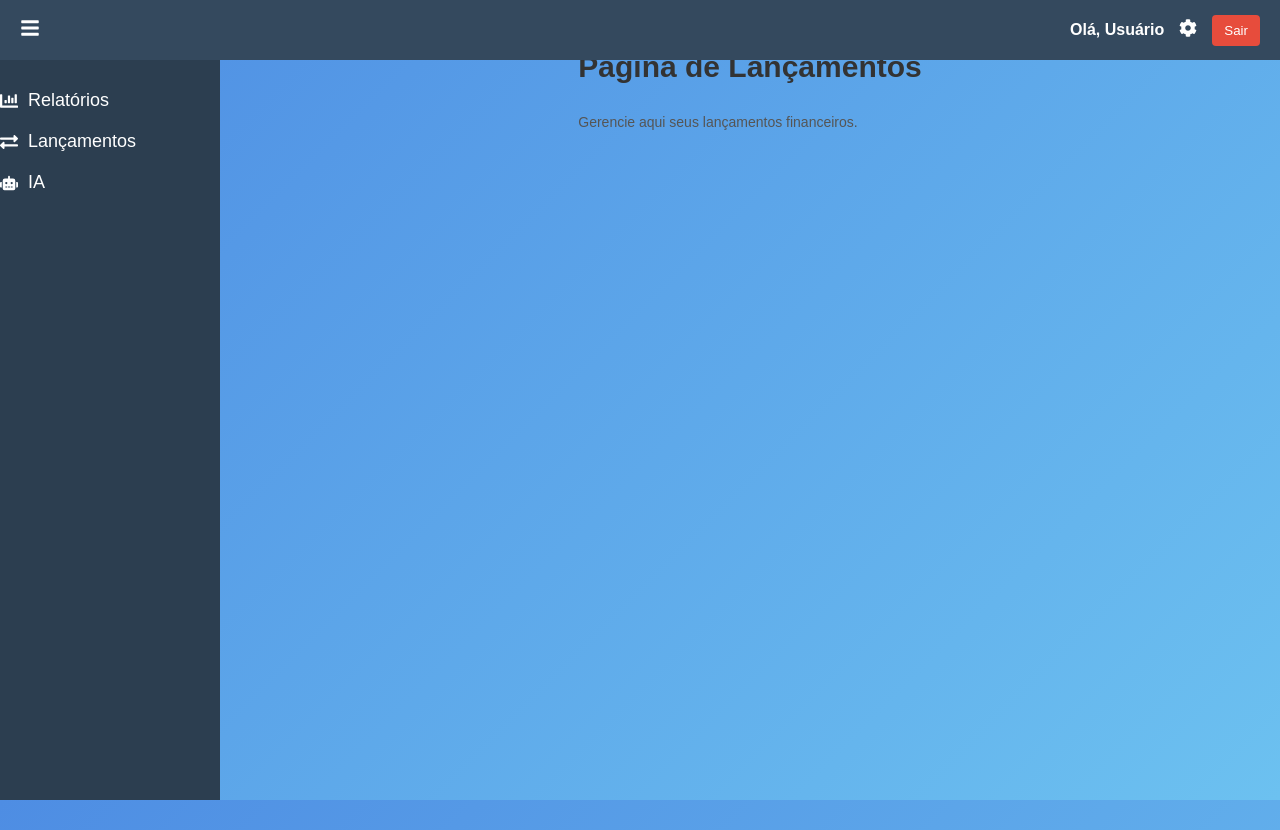
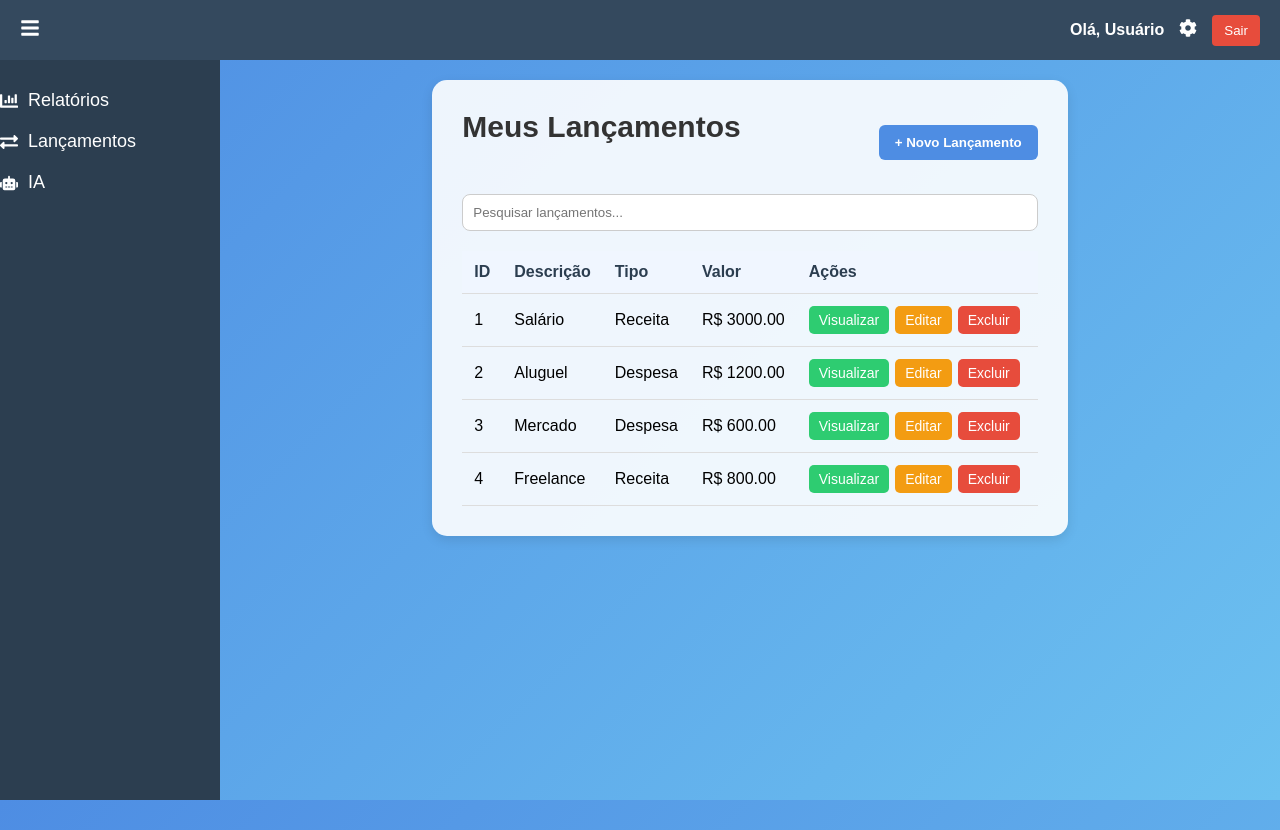
Before and after one commit to JoaoPLdeSouza/MyFinance, a React (Create React App) app: page /lancamentos in a window 1280 px wide. Built offline with nearby package versions, Linux system fonts and the light colour scheme.

Commit message:
Pagina de Lançamentos

```diff
--- /dev/null
+++ b/src/assets/Lancamentos.css
@@ -0,0 +1,78 @@
+.lancamentos-container {
+    background-color: rgba(255, 255, 255, 0.9);
+    margin: 30px auto;
+    padding: 30px;
+    border-radius: 15px;
+    box-shadow: 0 4px 12px rgba(0, 0, 0, 0.1);
+    max-width: 1000px;
+  }
+
+  .header-bar {
+    display: flex;
+    justify-content: space-between;
+    align-items: center;
+    margin-bottom: 20px;
+  }
+
+  .search-bar {
+    width: 100%;
+    padding: 10px;
+    margin-bottom: 20px;
+    border-radius: 8px;
+    border: 1px solid #ccc;
+  }
+
+  .lancamentos-table {
+    width: 100%;
+    border-collapse: collapse;
+  }
+
+  .lancamentos-table th,
+  .lancamentos-table td {
+    padding: 12px;
+    text-align: left;
+    border-bottom: 1px solid #ddd;
+  }
+
+  .lancamentos-table th {
+    background-color: #f0f6ff;
+    color: #2c3e50;
+  }
+
+  .acoes button {
+    margin-right: 6px;
+    padding: 6px 10px;
+    border: none;
+    border-radius: 5px;
+    cursor: pointer;
+    font-size: 14px;
+  }
+
+  .visualizar {
+    background-color: #2ecc71;
+    color: white;
+  }
+
+  .editar {
+    background-color: #f39c12;
+    color: white;
+  }
+
+  .excluir {
+    background-color: #e74c3c;
+    color: white;
+  }
+
+  .novo-button {
+    padding: 10px 16px;
+    background-color: #4e8de3;
+    color: white;
+    border: none;
+    border-radius: 6px;
+    cursor: pointer;
+    font-weight: bold;
+  }
+
+  .novo-button:hover {
+    background-color: #6cc1f0;
+  }
--- a/src/pages/Lancamentos.js
+++ b/src/pages/Lancamentos.js
@@ -1,15 +1,62 @@
 // src/pages/Lancamentos.js
-import React from "react";
+import React, { useEffect, useState } from "react";
 import Layout from "../components/Layout";
+import "../assets/Lancamentos.css"; // Novo CSS exclusivo para lançamentos
 
-// Componente da página de Lançamentos
 const Lancamentos = () => {
+  const [lancamentos, setLancamentos] = useState([]);
+
+  // Exemplo estático de lançamentos (você substituirá com dados reais do back futuramente)
+  useEffect(() => {
+    setLancamentos([
+      { id: 1, descricao: "Salário", tipo: "Receita", valor: 3000 },
+      { id: 2, descricao: "Aluguel", tipo: "Despesa", valor: 1200 },
+      { id: 3, descricao: "Mercado", tipo: "Despesa", valor: 600 },
+      { id: 4, descricao: "Freelance", tipo: "Receita", valor: 800 },
+    ]);
+  }, []);
+
   return (
-    // Utiliza o Layout com sidebar e header
     <Layout>
-      {/* Conteúdo principal da página */}
-      <h2>Página de Lançamentos</h2>
-      <p>Gerencie aqui seus lançamentos financeiros.</p>
+      <div className="lancamentos-container">
+        <div className="header-bar">
+          <h2>Meus Lançamentos</h2>
+          <button className="novo-button">+ Novo Lançamento</button>
+        </div>
+
+        <input
+          type="text"
+          className="search-bar"
+          placeholder="Pesquisar lançamentos..."
+        />
+
+        <table className="lancamentos-table">
+          <thead>
+            <tr>
+              <th>ID</th>
+              <th>Descrição</th>
+              <th>Tipo</th>
+              <th>Valor</th>
+              <th>Ações</th>
+            </tr>
+          </thead>
+          <tbody>
+            {lancamentos.map((item) => (
+              <tr key={item.id}>
+                <td>{item.id}</td>
+                <td>{item.descricao}</td>
+                <td>{item.tipo}</td>
+                <td>R$ {item.valor.toFixed(2)}</td>
+                <td className="acoes">
+                  <button className="visualizar">Visualizar</button>
+                  <button className="editar">Editar</button>
+                  <button className="excluir">Excluir</button>
+                </td>
+              </tr>
+            ))}
+          </tbody>
+        </table>
+      </div>
     </Layout>
   );
 };
```
